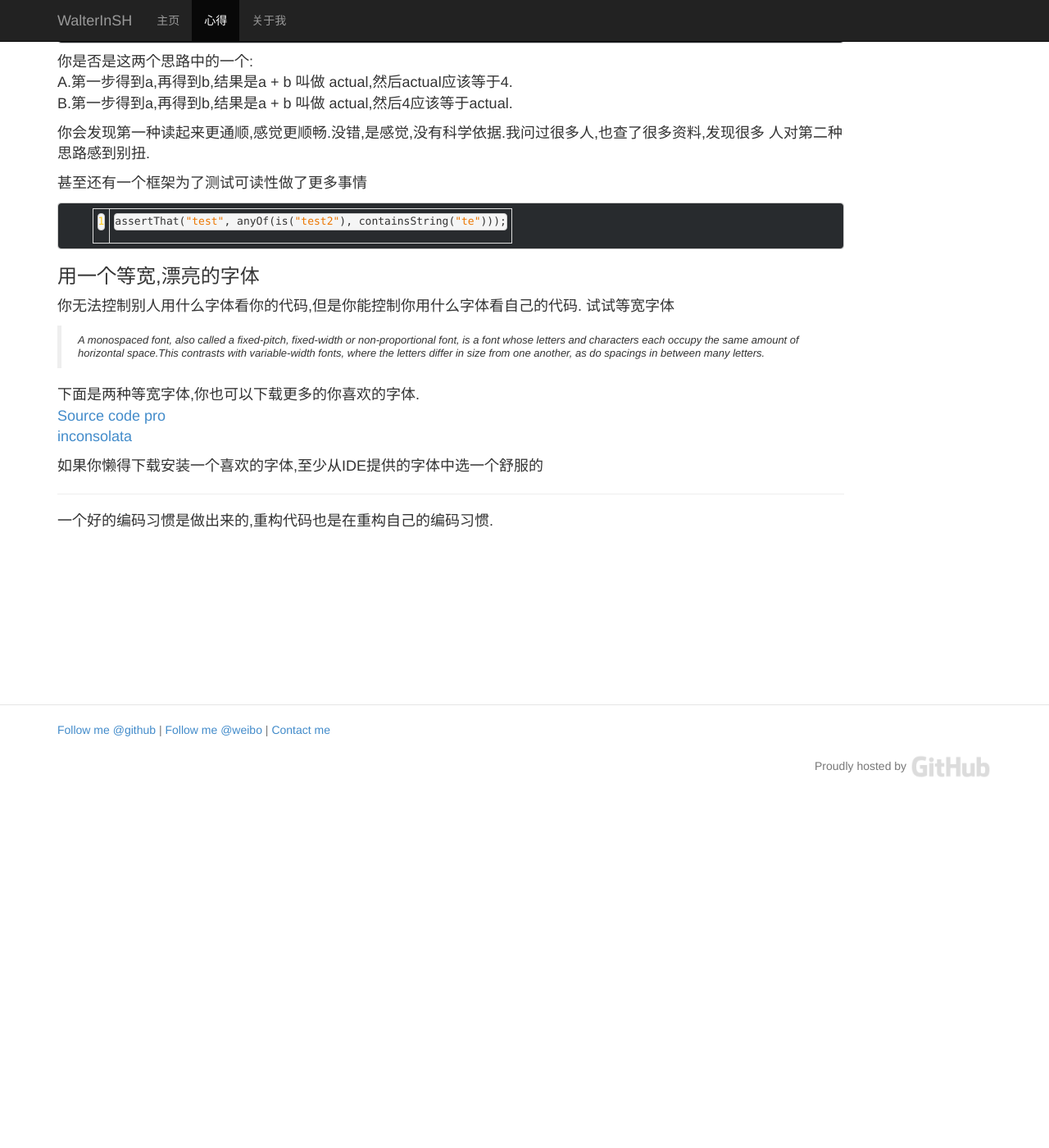
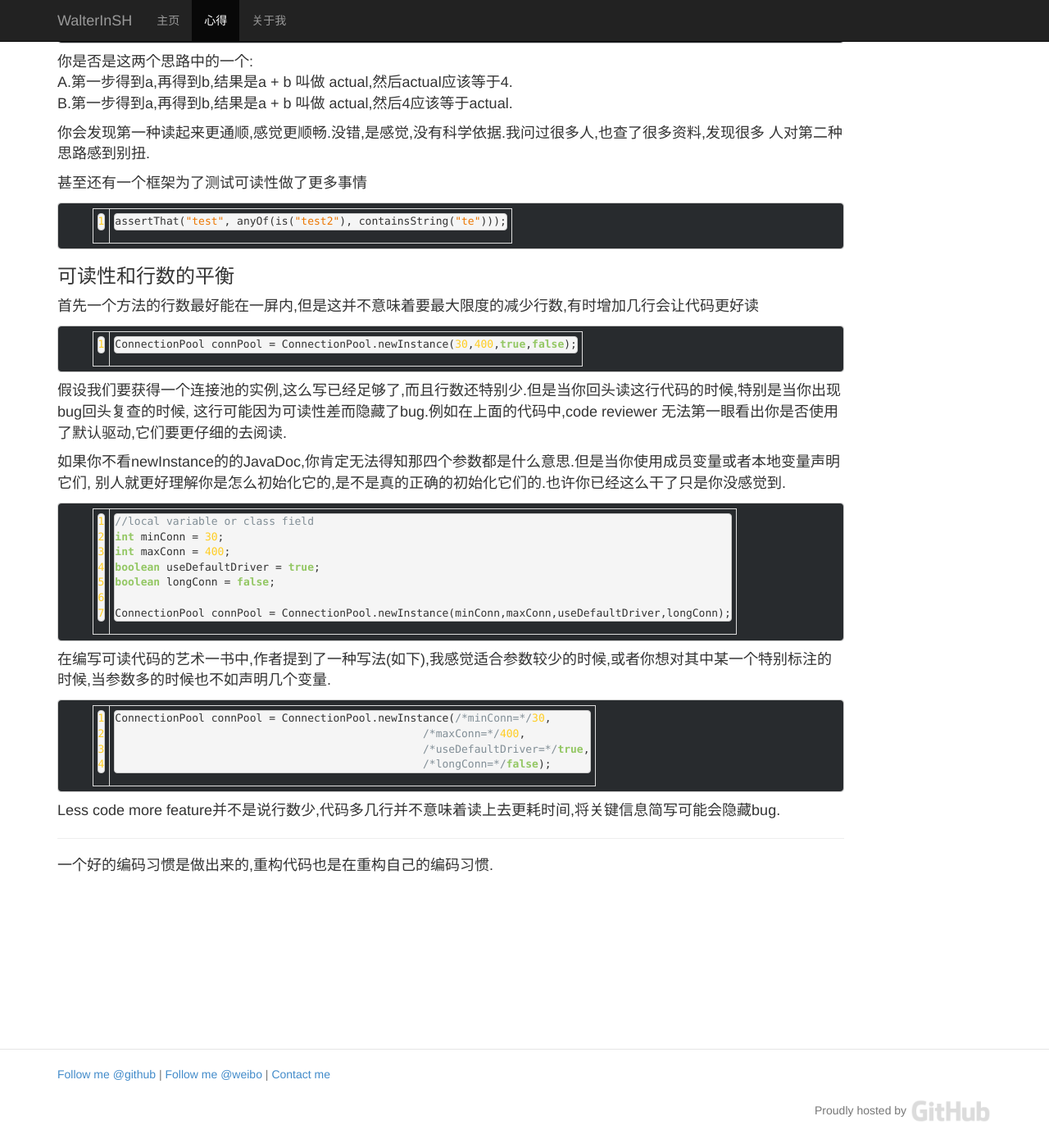
Before and after one commit to WalterInSH/walterinsh.github.io, a Jekyll site: the page built from _posts/2014-05-22-my-programming-habits.md, in a window 1280 px wide and 1400 px high, scrolled down 1564 px. Shown: the whole window at 82% size. Built offline with Jekyll 4.4.1, drawn with Linux system fonts in a browser that asks for light colours; before the commit the page ends 2544 px from its top, so only the background shows below that.

Commit message:
add new idea

```diff
--- a/_posts/2014-05-22-my-programming-habits.md
+++ b/_posts/2014-05-22-my-programming-habits.md
@@ -96,19 +96,39 @@ B.第一步得到a,再得到b,结果是a + b 叫做 actual,然后4应该等于ac
 assertThat("test", anyOf(is("test2"), containsString("te")));
 {% endhighlight %}
 
-### 用一个等宽,漂亮的字体
-你无法控制别人用什么字体看你的代码,但是你能控制你用什么字体看自己的代码. 试试等宽字体
+### 可读性和行数的平衡
+首先一个方法的行数最好能在一屏内,但是这并不意味着要最大限度的减少行数,有时增加几行会让代码更好读
 
->A monospaced font, also called a fixed-pitch, fixed-width or non-proportional
-font, is a font whose letters and characters each occupy the same amount of
-horizontal space.This contrasts with variable-width fonts, where the letters
-differ in size from one another, as do spacings in between many letters.
+{% highlight java linenos%}
+ConnectionPool connPool = ConnectionPool.newInstance(30,400,true,false);
+{% endhighlight %}
 
-下面是两种等宽字体,你也可以下载更多的你喜欢的字体.
-[Source code pro](https://github.com/adobe/source-code-pro)
-[inconsolata](http://levien.com/type/myfonts/inconsolata.html)
+假设我们要获得一个连接池的实例,这么写已经足够了,而且行数还特别少.但是当你回头读这行代码的时候,特别是当你出现bug回头复查的时候,
+这行可能因为可读性差而隐藏了bug.例如在上面的代码中,code reviewer 无法第一眼看出你是否使用了默认驱动,它们要更仔细的去阅读.
 
-如果你懒得下载安装一个喜欢的字体,至少从IDE提供的字体中选一个舒服的
+如果你不看newInstance的的JavaDoc,你肯定无法得知那四个参数都是什么意思.但是当你使用成员变量或者本地变量声明它们,
+别人就更好理解你是怎么初始化它的,是不是真的正确的初始化它们的.也许你已经这么干了只是你没感觉到.
+
+{% highlight java linenos%}
+//local variable or class field
+int minConn = 30;
+int maxConn = 400;
+boolean useDefaultDriver = true;
+boolean longConn = false;
+
+ConnectionPool connPool = ConnectionPool.newInstance(minConn,maxConn,useDefaultDriver,longConn);
+{% endhighlight %}
+
+在编写可读代码的艺术一书中,作者提到了一种写法(如下),我感觉适合参数较少的时候,或者你想对其中某一个特别标注的时候,当参数多的时候也不如声明几个变量.
+
+{% highlight java linenos%}
+ConnectionPool connPool = ConnectionPool.newInstance(/*minConn=*/30,
+                                                /*maxConn=*/400,
+                                                /*useDefaultDriver=*/true,
+                                                /*longConn=*/false);
+{% endhighlight %}
+
+Less code more feature并不是说行数少,代码多几行并不意味着读上去更耗时间,将关键信息简写可能会隐藏bug.
 
 ---
 
```
